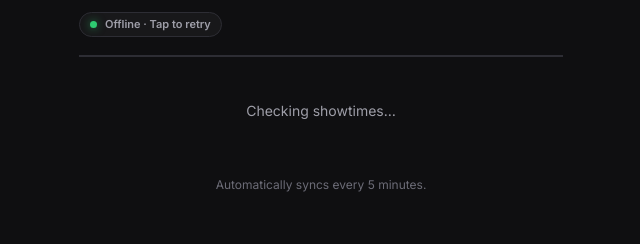
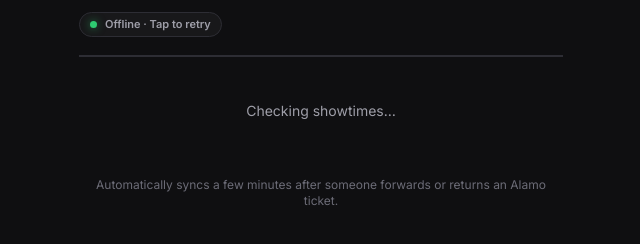
Before and after one commit to mtnpk313/whos-seeing-what, a plain HTML site: page index.html in a window 1280 px wide. Shown: the part 130-374 px from the top of the page, without its empty margins (319-959 px from the left). Drawn offline with Linux system fonts and the light colour scheme; no server answers.

Commit message:
Update index.html
updated icons

```diff
--- a/index.html
+++ b/index.html
@@ -12,14 +12,10 @@
 <meta name="mobile-web-app-capable" content="yes">
 <meta name="theme-color" content="#0F0F11">
 
-<!-- Modern browser tab favicon -->
-<link rel="icon" type="image/png" sizes="32x32" href="ADC_Bug_R_2C_rgb.png">
-
-<!-- Apple iOS Home Screen Shortcut Icon -->
-<link rel="apple-touch-icon" sizes="180x180" href="ADC_Bug_R_2C_rgb.png">
+<!-- iOS & Android Touch Icons -->
+<link rel="apple-touch-icon" href="ADC_Bug_R_2C_rgb.png">
 <link rel="apple-touch-icon-precomposed" href="ADC_Bug_R_2C_rgb.png">
-
-<!-- Android / General shortcut icon -->
+<link rel="icon" type="image/png" href="ADC_Bug_R_2C_rgb.png">
 <link rel="shortcut icon" href="ADC_Bug_R_2C_rgb.png">
 
 <link rel="preconnect" href="https://fonts.googleapis.com">
@@ -416,7 +412,7 @@ h3 {
   </div>
   <div id="past-feed"></div>
 
-  <p class="note">Automatically syncs every 5 minutes.</p>
+  <p class="note">Automatically syncs a few minutes after someone forwards or returns an Alamo ticket.</p>
 </main>
 
 <script>
```
